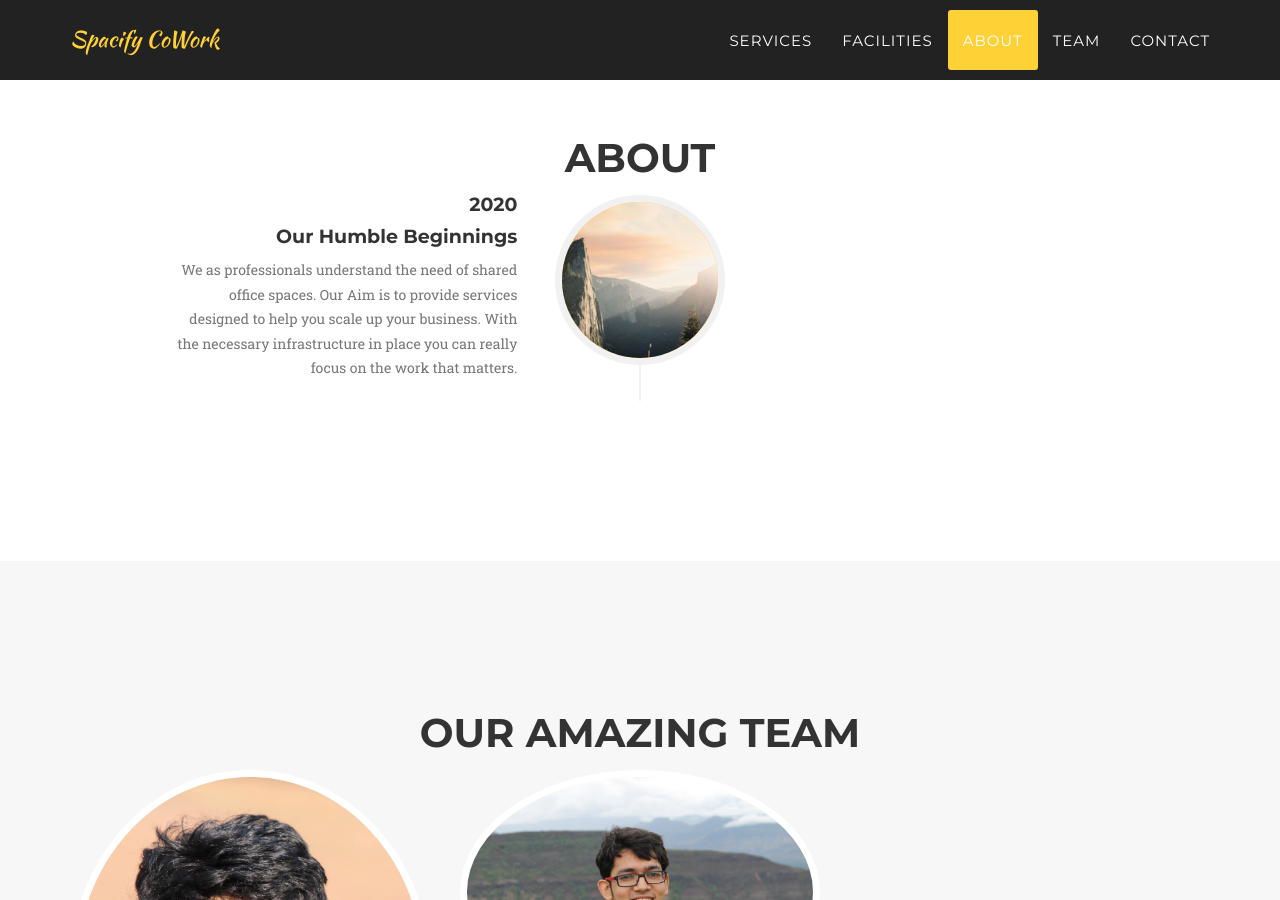
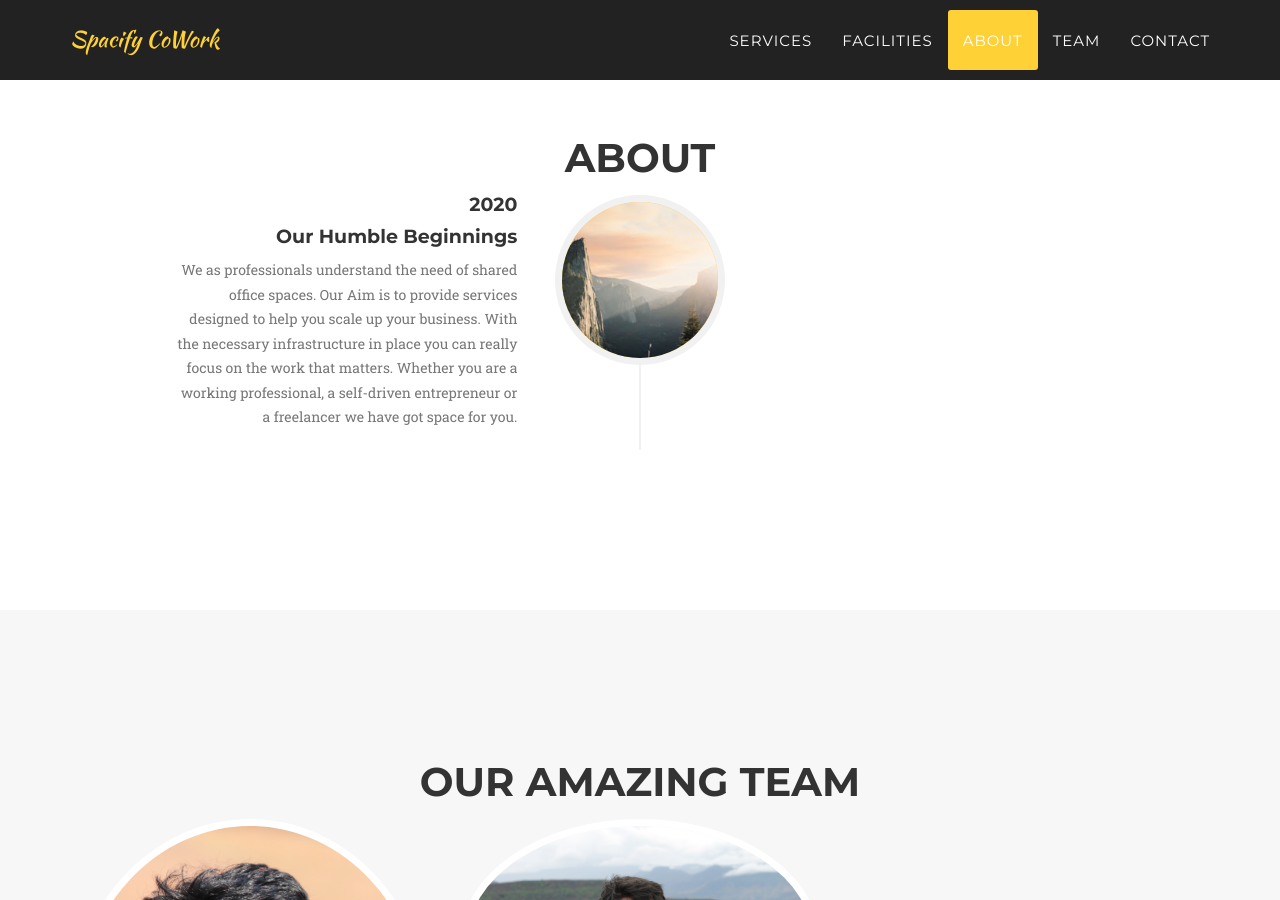
Before and after one commit to spacifycowork/home, a Jekyll site: the page built from index.html, in a window 1280 px wide and 900 px high, scrolled down 2319 px. Built offline with Jekyll 4.4.1, drawn with Linux system fonts in a browser that asks for light colours; some web fonts are replaced.

Commit message:
Update about

```diff
--- a/_includes/about.html
+++ b/_includes/about.html
@@ -20,7 +20,7 @@
                                     <h4 class="subheading">Our Humble Beginnings</h4>
                                 </div>
                                 <div class="timeline-body">
-                                    <p class="text-muted">We as professionals understand the need of shared office spaces. Our Aim is to provide services designed to help you scale up your business. With the necessary infrastructure in place you can really focus on the work that matters.</p>
+                                    <p class="text-muted">We as professionals understand the need of shared office spaces. Our Aim is to provide services designed to help you scale up your business. With the necessary infrastructure in place you can really focus on the work that matters. Whether you are a working professional, a self-driven entrepreneur or a freelancer we have got space for you.</p>
                                 </div>
                             </div>
                         </li>
```
